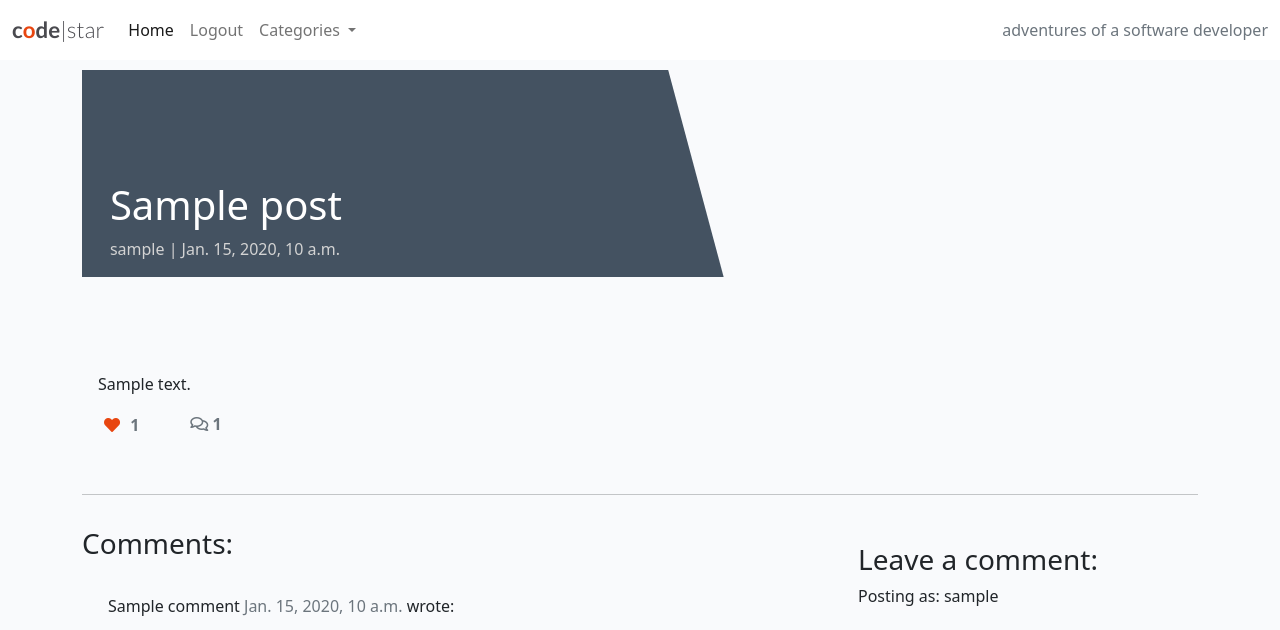
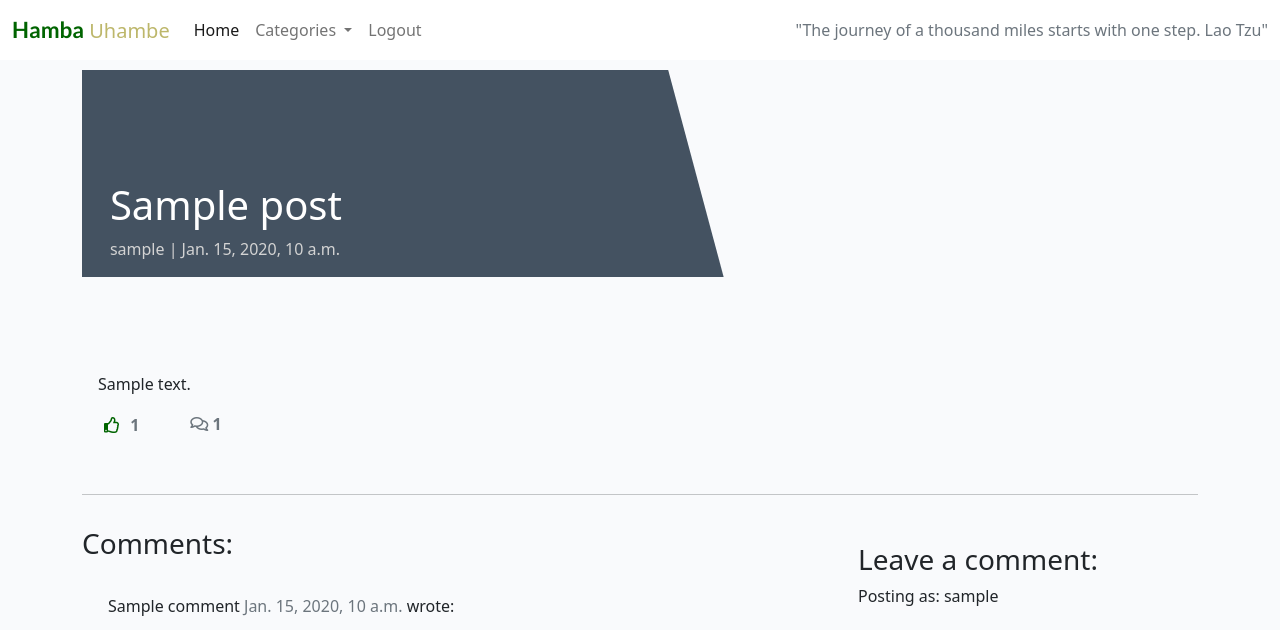
Before and after one commit to deanwraith/travelblog, a Django app: a page that uses templates/base.html in a window 1280 px wide. Shown: the top 630 px of the page. Run offline with Django 3.2, Linux system fonts and the light colour scheme; a user stored in the database is signed in; tables that the repository leaves empty hold one stand-in row (values such as "Sample post"); some libraries are stand-ins or nearby versions.

Commit message:
Edited styling

```diff
--- a/static/css/style.css
+++ b/static/css/style.css
@@ -6,15 +6,12 @@ body {
     font-family: Lato, sans-serif;
     font-size: 1.4rem;
     font-weight: 700;
-    color: #4A4A4F;
-}
-
-.red-o {
-    color: #E84610;
+    color: #006400;
 }
 
 .thin {
-    font-weight: 300;
+    font-weight: 400;
+    color: #BDB76B;
 }
 
 .light-bg {
@@ -43,11 +40,11 @@ body {
     bottom: 5%;
     min-width: 30%;
     left: -2px;
-    background-color: #23BBBB;
+    background-color: #BDB76B;
 }
 
 .author {
-    color: white;
+    color: #006400;
     margin: 4px;
     text-transform: uppercase;
 }
@@ -129,14 +126,14 @@ body {
 }
 
 .btn-like {
-    color: #E84610;
+    color: #006400;
     border: none;
     background: transparent;
 }
 
 .btn-like:hover,
 .btn-like:active {
-    color: #E84610;
+    color: #006400;
     background: transparent;
     border: none;
 }
--- a/templates/base.html
+++ b/templates/base.html
@@ -4,7 +4,7 @@
 <html class="h-100">
 
 <head>
-    <title>CodeStar Blog</title>
+    <title>Travel Blog</title>
 
     <link rel="preconnect" href="https://fonts.gstatic.com">
     <link href="https://fonts.googleapis.com/css2?family=Roboto:wght@300&display=swap" rel="stylesheet">
@@ -26,8 +26,8 @@
 
     <nav class="navbar navbar-expand-lg navbar-light bg-white">
         <div class="container-fluid">
-            <a class="navbar-brand" href="{% url 'home' %}"><span class="brand">c<span class="red-o">o</span>de<span
-                        class="thin">|star</span></span></span></a>
+            <a class="navbar-brand" href="{% url 'home' %}"><span class="brand">Hamba</span> <span
+                        class="thin">Uhambe</span></span></a>
             <button class="navbar-toggler" type="button" data-bs-toggle="collapse" data-bs-target="#navbarText"
                 aria-controls="navbarText" aria-expanded="false" aria-label="Toggle navigation">
                 <span class="navbar-toggler-icon"></span>
@@ -37,6 +37,18 @@
                     <li class="nav-item">
                         <a class="nav-link active" aria-current="page" href="{% url 'home' %}">Home</a>
                     </li>
+                    <li class="nav-item dropdown">
+                        <a class="nav-link dropdown-toggle" href="#" id="navbarDropdown" role="button" data-toggle="dropdown" aria-haspopup="true" aria-expanded="false">
+                        Categories
+                        </a>
+                        <div class="dropdown-menu" aria-labelledby="navbarDropdown">
+                          {% for category in category_list %}
+                            <a class="dropdown-item" href="/category/{{ category.name}}">
+                            {{ category.name|title }}
+                            </a>
+                          {% endfor %}
+                        </div>
+                      </li>
                     {% if user.is_authenticated %}
                     <li class="nav-item">
                         <a class="nav-link" href="{% url 'account_logout' %}">Logout</a>
@@ -49,22 +61,9 @@
                         <a class="nav-link" href="{% url 'account_login' %}">Login</a>
                     </li>
                     {% endif %}
-                    <li class="nav-item dropdown">
-                        <a class="nav-link dropdown-toggle" href="#" id="navbarDropdown" role="button" data-toggle="dropdown" aria-haspopup="true" aria-expanded="false">
-                        Categories
-                        </a>
-                        <div class="dropdown-menu" aria-labelledby="navbarDropdown">
-                          {% for category in category_list %}
-                            <a class="dropdown-item" href="/category/{{ category.name}}">
-                            {{ category.name|title }}
-                            </a>
-                          {% endfor %}
-                        </div>
-                      </li>
-
                 </ul>
                 <span class="navbar-text text-muted">
-                    adventures of a software developer
+                    "The journey of a thousand miles starts with one step. Lao Tzu"
                 </span>
             </div>
         </div>
--- a/templates/category.html
+++ b/templates/category.html
@@ -12,7 +12,7 @@ Catlist
     <div class="col-12 pb-5"><h1> List of {{catlist.cat}} posts</h1></div>
     {% for post in catlist.posts %}
         <div class="col-md-4">
-        <a class="text-dark" href="{{post.get_absolute_url}}">
+        <a class="text-dark" href="{{post.get_post_detail_url}}">
           <div class="card mb-4 box-shadow">
             <img class="card-img-top" src="https://codeinstitute.s3.amazonaws.com/fullstack/blog/default.jpg" alt="Card image cap">
             <div class="card-body">
--- a/templates/index.html
+++ b/templates/index.html
@@ -28,7 +28,7 @@
                                 <p class="card-text">{{ post.excerpt }}</p>
                             </a>
                             <hr />
-                            <p class="card-text text-muted h6">{{ post.created_on}} <i class="far fa-heart"></i>
+                            <p class="card-text text-muted h6">{{ post.created_on}} <i class="far fa-thumbs-up"></i>
                                 {{ post.number_of_likes }}</p>
                         </div>
                     </div>
--- a/templates/post_detail.html
+++ b/templates/post_detail.html
@@ -40,18 +40,18 @@
                                 {% csrf_token %}
                                 {% if liked %}
 
-                                <button type="submit" name="blogpost_id" value="{{post.slug}}" class="btn-like"><i class="fas fa-heart"></i></button>
+                                <button type="submit" name="blogpost_id" value="{{post.slug}}" class="btn-like"><i class="far fa-thumbs-up"></i></button>
 
                                 {% else %}
 
-                                <button type="submit" name="blogpost_id" value="{{post.slug}}" class="btn-like"><i class="far fa-heart"></i></button>
+                                <button type="submit" name="blogpost_id" value="{{post.slug}}" class="btn-like"><i class="far fa-thumbs-up"></i></button>
 
                                 {% endif %}
 
                             </form>
                             {% else %}
 
-                            <span class="text-secondary"><i class="far fa-heart"></i></span>
+                            <span class="text-secondary"><i class="far fa-thumbs-up"></i></span>
                             {% endif %}
                             <span class="text-secondary">  {{ post.number_of_likes }}  </span>
                         </strong>
```
